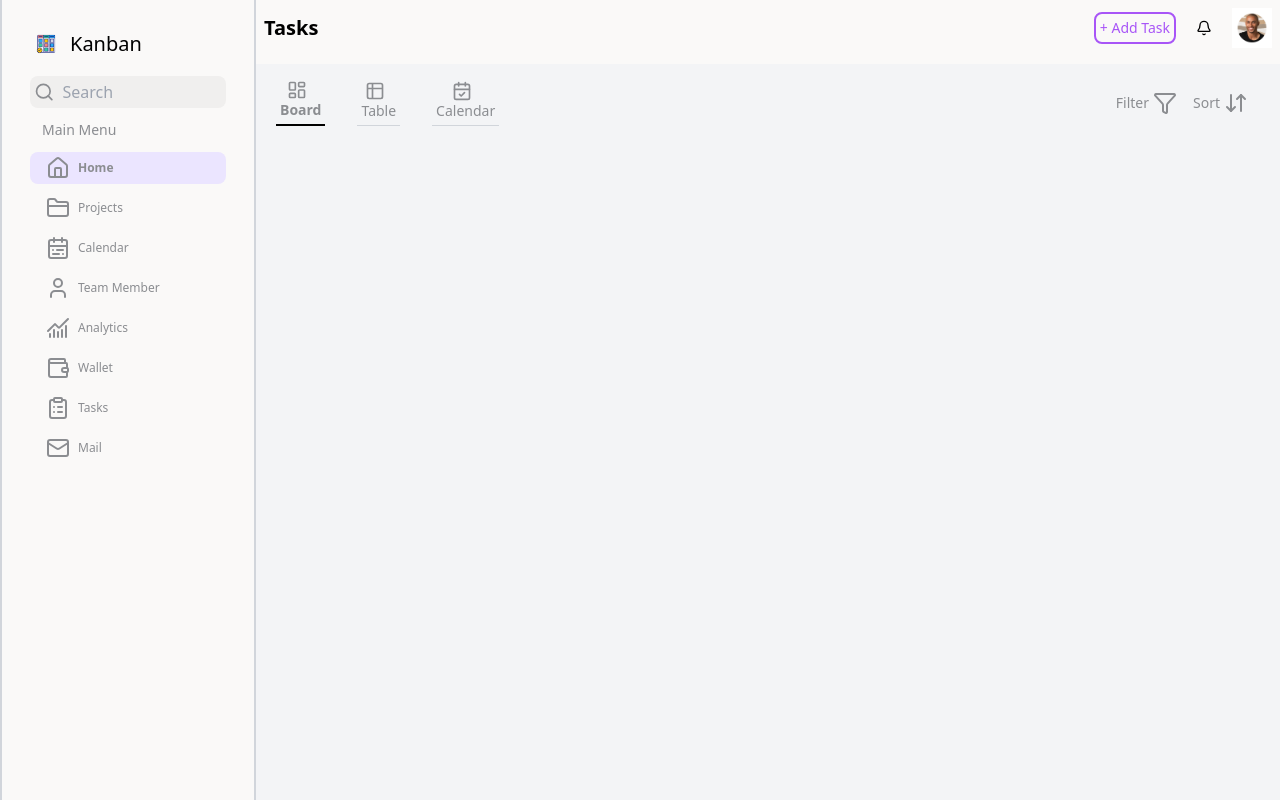
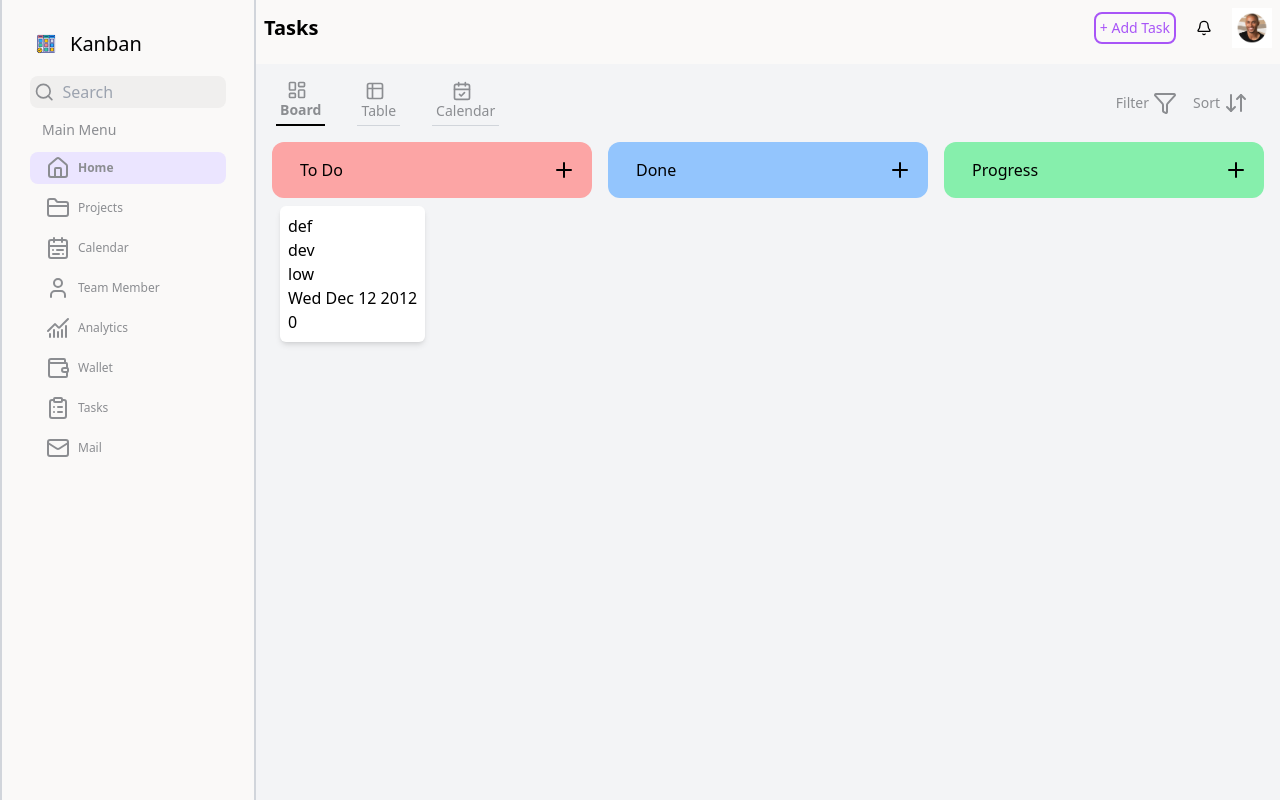
Before and after one commit to ahmed123456787/kanban-board, a React (Vite) app: page / in a window 1280 px wide. Built offline with nearby package versions, Linux system fonts and the light colour scheme.

Commit message:
adding redux store

```diff
--- a/package.json
+++ b/package.json
@@ -10,6 +10,7 @@
     "preview": "vite preview"
   },
   "dependencies": {
+    "@reduxjs/toolkit": "^2.5.1",
     "clsx": "^2.1.1",
     "lucide": "^0.473.0",
     "lucide-react": "^0.473.0",
@@ -17,6 +18,7 @@
     "react-beautiful-dnd": "^13.1.1",
     "react-dom": "^18.3.1",
     "react-icons": "^5.4.0",
+    "react-redux": "^9.2.0",
     "react-router-dom": "^7.1.3",
     "uuid": "^11.0.5"
   },
--- /dev/null
+++ b/src/components/CardBord.tsx
@@ -0,0 +1,30 @@
+import { useSelector } from "react-redux";
+import { RootState } from "../redux/store";
+import CardList from "./board/CardList";
+import { Plus } from "lucide-react";
+
+const colorContainer = ["bg-red-300", "bg-blue-300", "bg-green-300"];
+
+// Represent the whole board which contains many lists of cards
+const CardBord = () => {
+  const boards = useSelector((state: RootState) => state.cards);
+  return (
+    <div className="w-full grid grid-cols-3 gap-4">
+      {boards.map((board, index) => (
+        <div className="w-full flex flex-col" key={board.name}>
+          <div
+            className={`flex items-center rounded-xl justify-between p-2 ${colorContainer[index]}`}
+          >
+            <p className="rounded-2xl text-center pl-5 ">{board.name}</p>
+            <button className="flex items-center justify-center p-2 rounded-full ">
+              <Plus className="text-black" />
+            </button>
+          </div>
+          <CardList key={board.name} cards={board.cards} />
+        </div>
+      ))}
+    </div>
+  );
+};
+
+export default CardBord;
--- /dev/null
+++ b/src/components/board/CardList.tsx
@@ -0,0 +1,23 @@
+import { Card } from "./../../redux/CardsSlice";
+
+interface CardListProps {
+  cards: Card[];
+}
+
+const CardList = ({ cards }: CardListProps) => {
+  return (
+    <div className="flex w-full ">
+      {cards.map((card) => (
+        <div key={card.id} className="bg-white p-2 m-2 rounded-md shadow-md">
+          <p>{card.title}</p>
+          <p>{card.label.name}</p>
+          <p>{card.levelDifficulty}</p>
+          <p>{card.dueDate.toDateString()}</p>
+          <p className="">{card.comments.length}</p>
+        </div>
+      ))}
+    </div>
+  );
+};
+
+export default CardList;
--- a/src/main.tsx
+++ b/src/main.tsx
@@ -3,6 +3,8 @@ import ReactDOM from "react-dom/client";
 import { BrowserRouter, Route, Routes } from "react-router";
 import Projects from "./pages/Projects";
 import Home from "./pages/Home";
+import { Provider } from "react-redux";
+import { store } from "./redux/store";
 
 const root = document.getElementById("root");
 
@@ -11,10 +13,12 @@ if (!root) {
 }
 
 ReactDOM.createRoot(root).render(
+  <Provider store={store}>
     <BrowserRouter>
       <Routes>
         <Route path="/" element={<Home />} />
         <Route path="/projects" element={<Projects />} />
       </Routes>
     </BrowserRouter>
+  </Provider>
 );
--- a/src/pages/Home.tsx
+++ b/src/pages/Home.tsx
@@ -8,6 +8,9 @@ import {
   CalendarCheck,
   Filter,
 } from "lucide-react";
+
+import CardList from "../components/board/CardList";
+import CardBord from "../components/CardBord";
 
 const homeChoices = [
   {
@@ -73,6 +76,9 @@ const Home = () => {
               </div>
             </div>
           </div>
+          <div className="mt-4 flex">
+            <CardBord />
+          </div>
         </div>
       </Layout>
     </CardProvider>
--- /dev/null
+++ b/src/redux/CardsSlice.ts
@@ -0,0 +1,49 @@
+import { createSlice } from "@reduxjs/toolkit";
+
+export type Card = {
+  id: string;
+  title: string;
+  label: {
+    name: string;
+    color: string;
+  };
+  levelDifficulty: "low" | "medium" | "high";
+  dueDate: Date;
+  comments: string[];
+};
+
+type Board = {
+  cards: Card[];
+  name: string;
+};
+
+const initialState: Board[] = [
+  {
+    name: "To Do",
+    cards: [
+      {
+        id: "1",
+        title: "def",
+        label: { name: "dev", color: "red" },
+        levelDifficulty: "low",
+        dueDate: new Date("2012-12-12"),
+        comments: [],
+      },
+    ],
+  },
+  { name: "Done", cards: [] },
+  { name: "Progress", cards: [] },
+];
+
+const cardsSlice = createSlice({
+  name: "cards",
+  initialState,
+  reducers: {
+    addCard(state, action) {
+      state.push(action.payload);
+    },
+  },
+});
+
+export const { addCard } = cardsSlice.actions;
+export default cardsSlice.reducer;
--- /dev/null
+++ b/src/redux/store.ts
@@ -0,0 +1,11 @@
+import { configureStore } from "@reduxjs/toolkit";
+import cardReducer from "./CardsSlice";
+
+export const store = configureStore({
+  reducer: {
+    cards: cardReducer,
+  },
+});
+
+export type RootState = ReturnType<typeof store.getState>;
+export type AppDispatch = typeof store.dispatch;
```
Also changed, not shown: 1 other file (tests, documents, lock files or other folders). Lines whose indentation alone changed are shown as unchanged.
